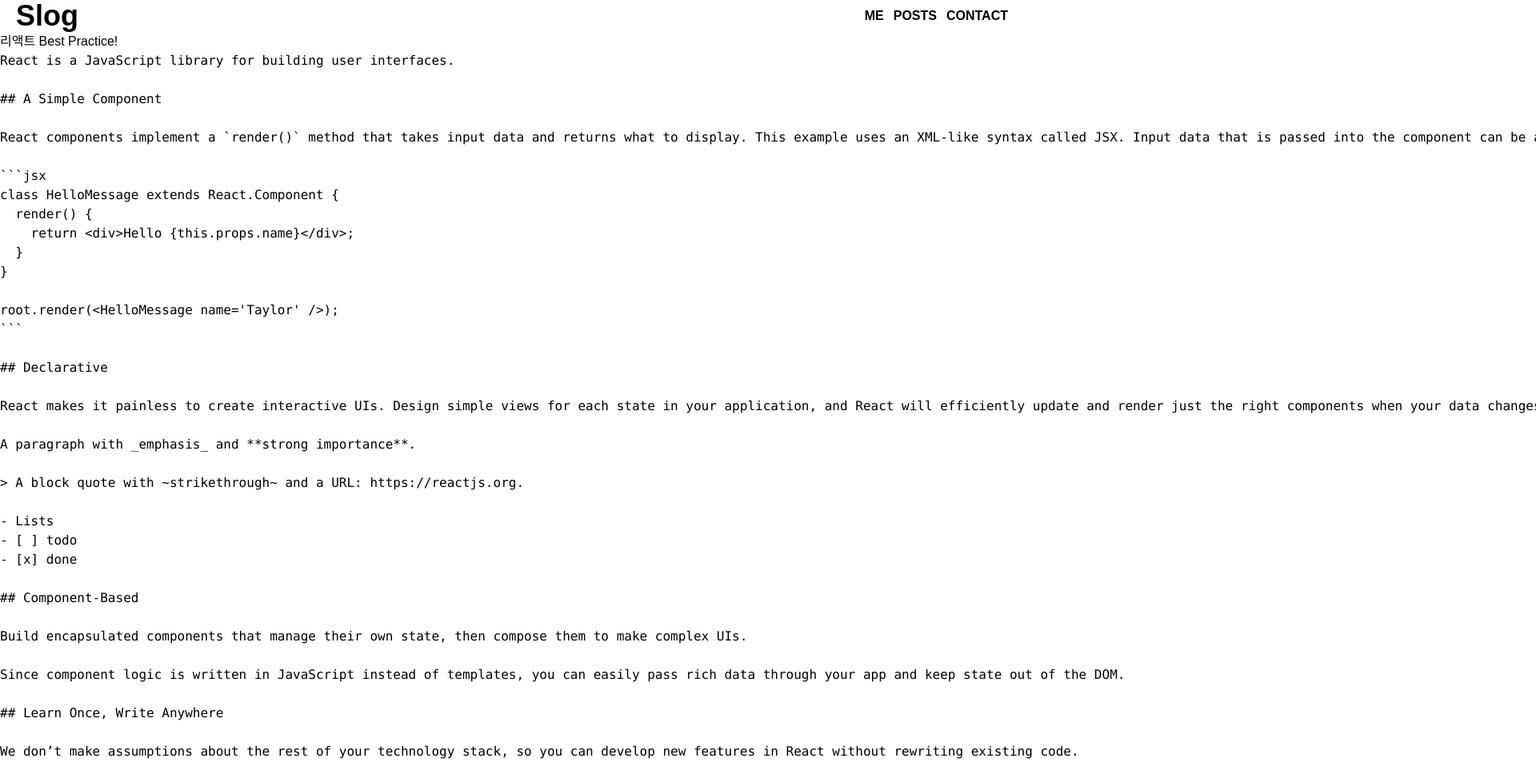
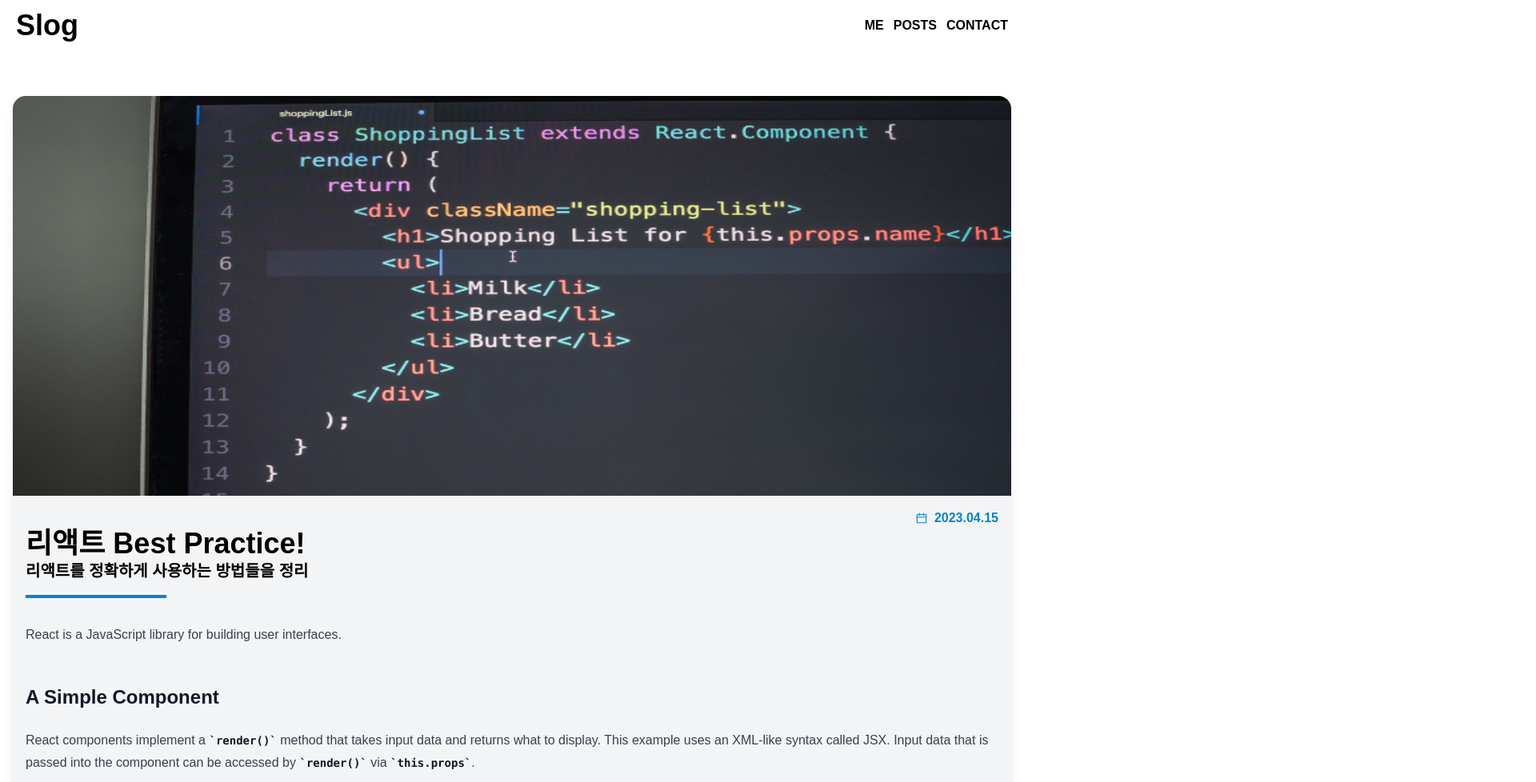
Before and after one commit to smyn95/Slog, a Next.js app: page /posts/best-react-practices in a window 1280 px wide. Shown: the top 978 px of the page at 80% size, 1920 px wide, since content can reach past the window. Built offline with nearby package versions, Linux system fonts and the light colour scheme; a web font is replaced by a local one.

Commit message:
마크다운 상세페이지 구현

```diff
--- a/next.config.js
+++ b/next.config.js
@@ -3,6 +3,16 @@ const nextConfig = {
     reactStrictMode: true,
     experimental: {
         appDir: true
+    },
+    images: {
+        remotePatterns: [
+            {
+                protocol: 'https',
+                hostname: 'images.unsplash.com',
+                port: '',
+                pathname: '/**'
+            }
+        ]
     }
 };
 
--- a/src/app/layout.tsx
+++ b/src/app/layout.tsx
@@ -15,7 +15,7 @@ export default function RootLayout({ children }: { children: React.ReactNode })
         <html lang="en" className={sans.className}>
             <body className="flex flex-col w-full mx-auto max-w-screen-2xl">
                 <Header />
-                <main className="grow">{children}</main>
+                <main className="pt-10 grow">{children}</main>
             </body>
         </html>
     );
--- a/src/app/posts/[slug]/page.tsx
+++ b/src/app/posts/[slug]/page.tsx
@@ -1,4 +1,7 @@
+import MarkdownViewer from '@/components/markdownViewer';
 import { getPostData } from '@/service/posts';
+import Image from 'next/image';
+import { AiOutlineCalendar } from 'react-icons/ai';
 
 type Props = {
     params: {
@@ -7,11 +10,27 @@ type Props = {
 };
 
 export default async function PostPage({ params: { slug } }: Props) {
-    const post = await getPostData(slug);
+    const { title, content, path, description, date } = await getPostData(slug);
     return (
-        <>
-            <h1>{post.title}</h1>
-            <pre>{post.content}</pre>
-        </>
+        <article className="m-4 overflow-hidden bg-gray-100 shadow-lg rounded-2xl">
+            <Image
+                src={`/image/posts/${path}.png`}
+                className="w-full h-1/5 max-h-[500px] object-fill"
+                alt={title}
+                width="760"
+                height="420"
+            />
+
+            <section className="flex flex-col p-4">
+                <div className="flex items-center self-end text-sky-600">
+                    <AiOutlineCalendar />
+                    <p className="ml-2 font-semibold">{date.toString()}</p>
+                </div>
+                <h1 className="text-4xl font-bold">{title}</h1>
+                <p className="text-xl font-bold">{description}</p>
+                <div className="mt-4 mb-8 border-2 w-44 border-sky-600"></div>
+                <MarkdownViewer content={content}></MarkdownViewer>
+            </section>
+        </article>
     );
 }
--- a/src/components/layout/header.tsx
+++ b/src/components/layout/header.tsx
@@ -2,7 +2,7 @@ import Link from 'next/link';
 
 export default function Header() {
     return (
-        <header className="flex items-center justify-between h-16 px-5 ">
+        <header className="flex items-center justify-between h-16 px-5 py-4">
             <Link href={'/'}>
                 <h1 className="text-4xl font-bold">Slog</h1>
             </Link>
--- /dev/null
+++ b/src/components/markdownViewer.tsx
@@ -0,0 +1,39 @@
+'use client';
+
+import { Prism as SyntaxHighlighter } from 'react-syntax-highlighter';
+import { vscDarkPlus } from 'react-syntax-highlighter/dist/esm/styles/prism';
+import ReactMarkdown from 'react-markdown';
+import remarkGfm from 'remark-gfm';
+import Image from 'next/image';
+
+export default function MarkdownViewer({ content }: { content: string }) {
+    return (
+        <ReactMarkdown
+            className="prose max-w-none"
+            remarkPlugins={[remarkGfm]}
+            components={{
+                code({ node, inline, className, children, ...props }) {
+                    const match = /language-(\w+)/.exec(className || '');
+                    return !inline && match ? (
+                        <SyntaxHighlighter language={match[1]} PreTag="div" {...props} style={vscDarkPlus}>
+                            {String(children).replace(/\n$/, '')}
+                        </SyntaxHighlighter>
+                    ) : (
+                        <code {...props}>{children}</code>
+                    );
+                },
+                img: (image) => (
+                    <Image
+                        className="object-cover w-full max-h-60"
+                        src={image.src || ''}
+                        alt={image.alt || ''}
+                        width={500}
+                        height={300}
+                    />
+                )
+            }}
+        >
+            {content}
+        </ReactMarkdown>
+    );
+}
--- a/tailwind.config.js
+++ b/tailwind.config.js
@@ -8,5 +8,5 @@ module.exports = {
             }
         }
     },
-    plugins: []
+    plugins: [require('@tailwindcss/typography')]
 };
```
Also changed, not shown: package.json (+8 -0 lines), 2 other files (tests, documents, lock files or other folders).
